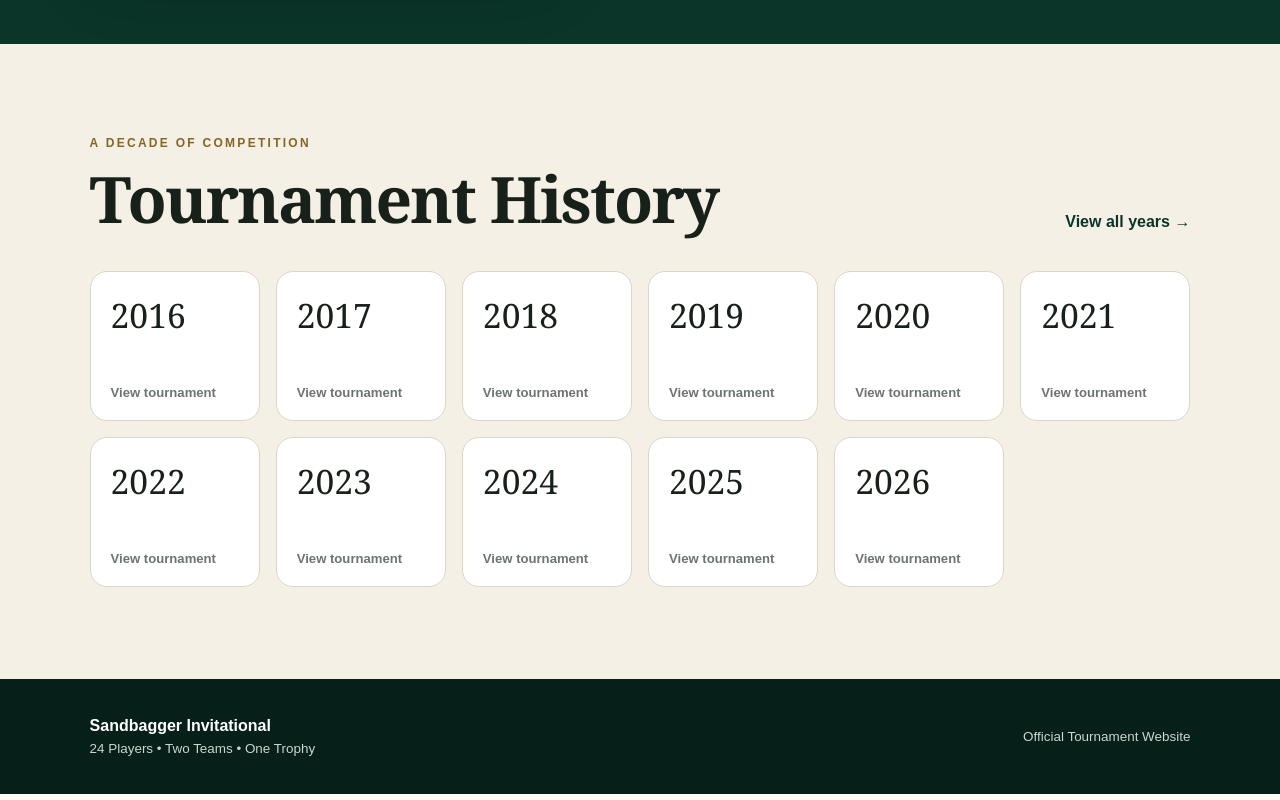
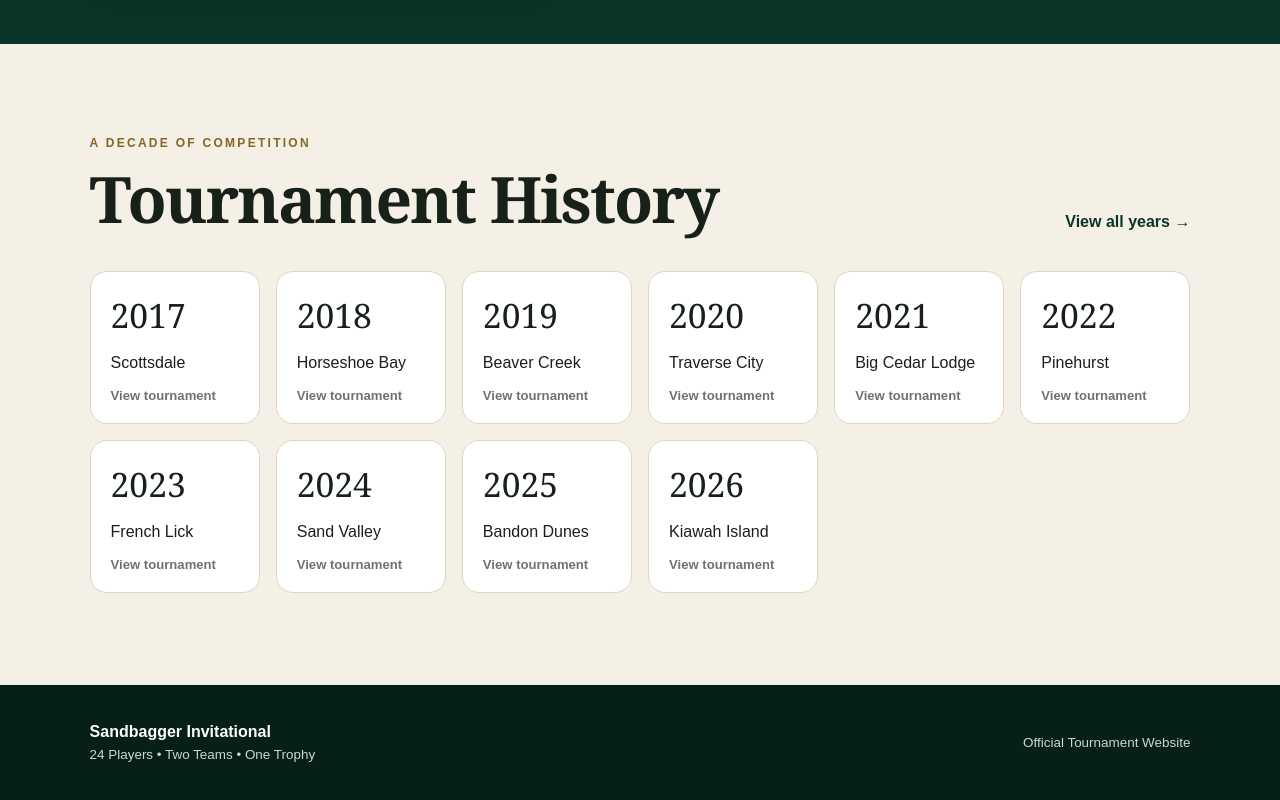
Before and after one commit to sandbaggerinvitational/BaggerInv, a Next.js app: page / in a window 1280 px wide. Shown: the part 2479-3279 px from the top of the page. Built offline with nearby package versions, Linux system fonts and the light colour scheme.

Commit message:
Update page.js

```diff
--- a/app/page.js
+++ b/app/page.js
@@ -1,7 +1,12 @@
 import Link from "next/link";
 import { Header, Footer } from "./components";
+import { getTournaments } from "../lib/stats";
 
 export default function Home() {
+  const tournaments = [...getTournaments()].sort(
+    (a, b) => a.year - b.year
+  );
+
   return (
     <main>
       <Header />
@@ -137,21 +142,18 @@
         </div>
 
         <div className="yearGrid">
-          {[
-            "2016",
-            "2017",
-            "2018",
-            "2019",
-            "2020",
-            "2021",
-            "2022",
-            "2023",
-            "2024",
-            "2025",
-            "2026",
-          ].map((year) => (
-            <Link href="/history" className="yearCard" key={year}>
-              <span>{year}</span>
+          {tournaments.map((tournament) => (
+            <Link
+              href={`/history/${tournament.year}`}
+              className="yearCard"
+              key={tournament.year}
+            >
+              <span>{tournament.year}</span>
+              <p>
+                {tournament.Destination ||
+                  tournament.Location ||
+                  "Tournament destination"}
+              </p>
               <strong>View tournament</strong>
             </Link>
           ))}
```
